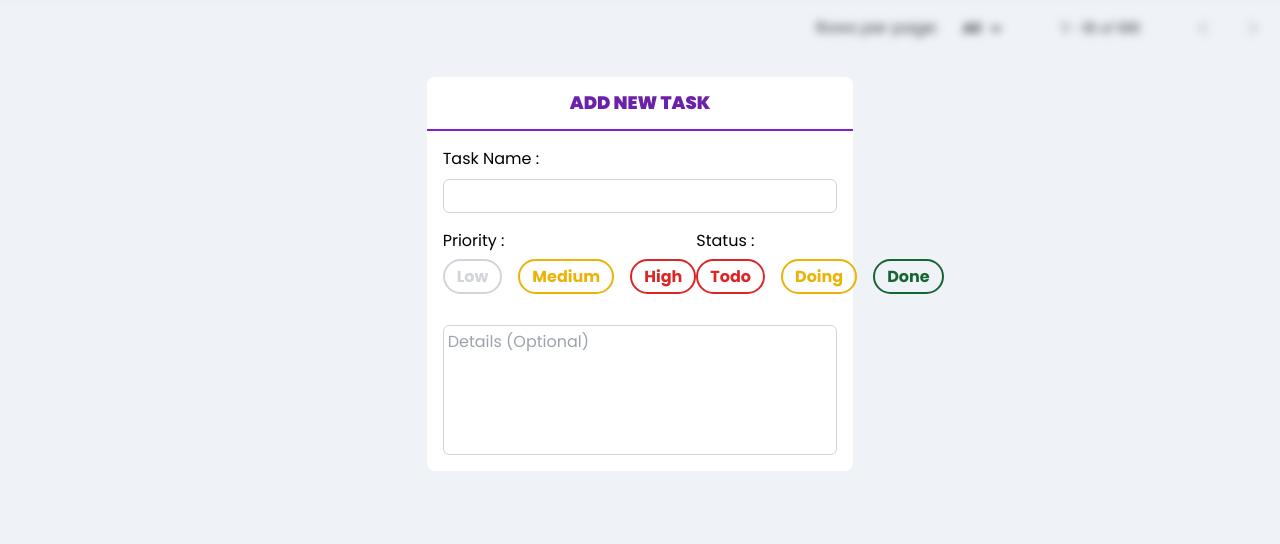
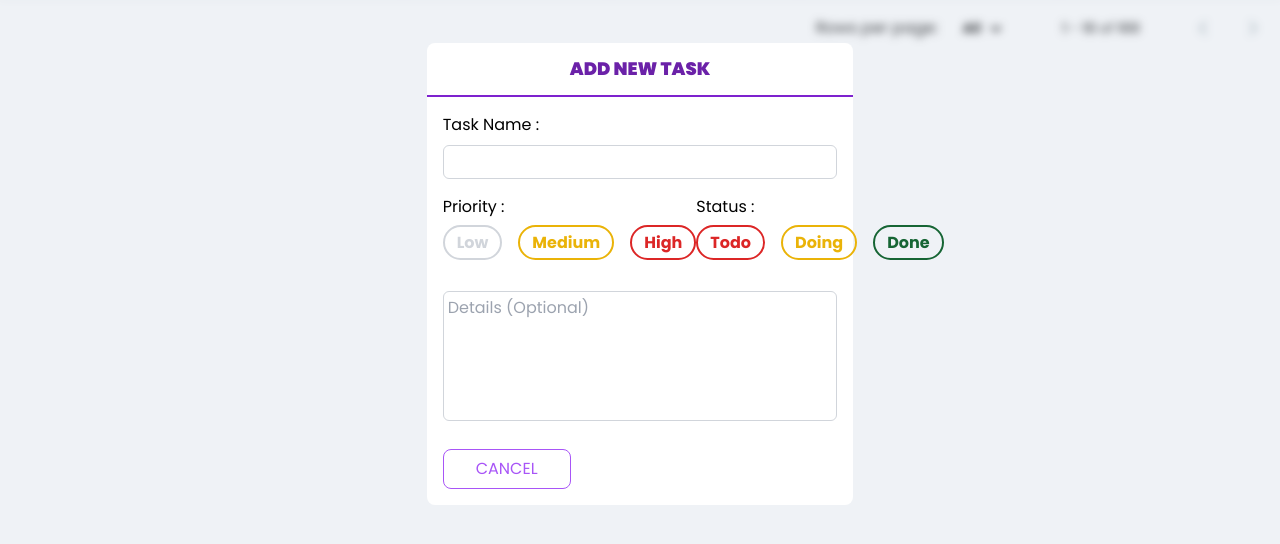
Before and after one commit to SurenAND/todo-tailwind, a website: page src/index.html in a window 1280 px wide. Shown: the part 126-670 px from the top of the page. Drawn offline with Linux system fonts and the light colour scheme.

Commit message:
create cancel button & style it

```diff
--- a/src/index.html
+++ b/src/index.html
@@ -282,6 +282,18 @@
               class="w-full resize-none border border-1 border-gray-300 rounded-md mt-5 px-1 py-1 outline-1 outline-purple-700"
               placeholder="Details (Optional)"
             ></textarea>
+
+            <!-- cancel & save -->
+
+            <div class="flex justify-between mt-3">
+              <button
+                data-id="cancel"
+                type="button"
+                class="text-purple-500 border border-purple-500 rounded-lg w-32 h-10"
+              >
+                CANCEL
+              </button>
+            </div>
           </form>
         </div>
       </div>
```
Also changed, not shown: src/style.css.
